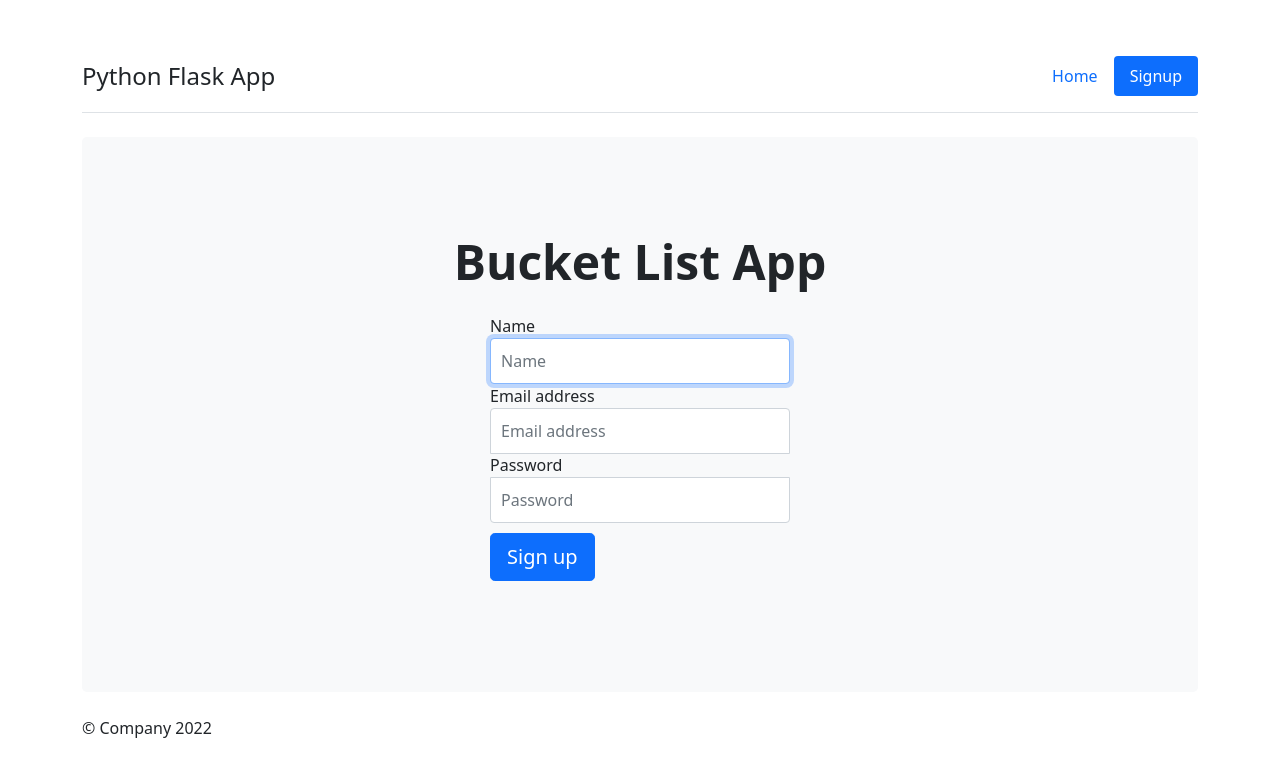
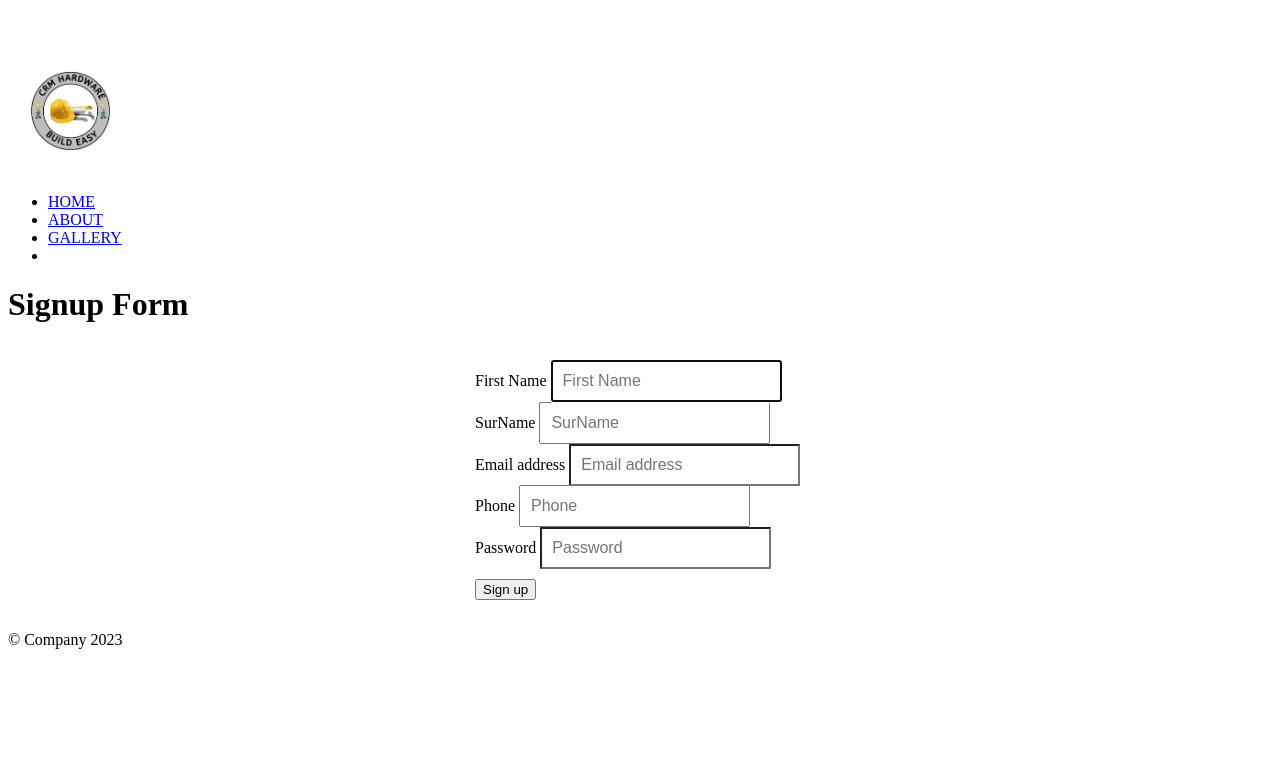
Before and after one commit to OPunga/Final_project, a Flask app: template templates/signup.html in a window 1280 px wide. Shown: the top 777 px of the page. Run offline with Flask 3, Linux system fonts and the light colour scheme; the template is opened without the code that fills it, so the values that code supplies are empty.

Commit message:
html files

```diff
--- a/templates/About.html
+++ b/templates/About.html
@@ -20,7 +20,6 @@
 		    <a class = "gallery" href="{{url_for('gallery')}}">GALLERY</a>
           </li>
           <li>
-            <a href="#order">ORDERS</a>
           </li>
         </ul>
       </nav>
--- a/templates/Gallery.html
+++ b/templates/Gallery.html
@@ -21,7 +21,6 @@
 		    <a class = "gallery" href="{{url_for('gallery')}}">GALLERY</a>
           </li>
           <li>
-            <a href="#order">ORDERS</a>
           </li>
         </ul>
       </nav>
--- a/templates/home.html
+++ b/templates/home.html
@@ -23,7 +23,7 @@
 		    <a class = "gallery" href="{{url_for('gallery')}}">GALLERY</a>
           </li>
           <li>
-            <a href="#order">ORDERS</a>
+            <a class = "signup" href="{{url_for('signup')}}">SIGNUP</a>
           </li>
         </ul>
       </nav>
--- a/templates/signup.html
+++ b/templates/signup.html
@@ -1,60 +1,56 @@
-<!DOCTYPE html>
-<html lang="en">
-    <head>
+{% extends "base.html" %}
 
-		<title>Python Flask Bucket List App - Signup</title>
+{% block head %}
+<link rel="stylesheet" href="{{url_for('static', filename='css/signup.css')}}">
 
-		<link
-			href="https://cdn.jsdelivr.net/npm/bootstrap@5.1.3/dist/css/bootstrap.min.css"
-			rel="stylesheet"
-			integrity="sha384-1BmE4kWBq78iYhFldvKuhfTAU6auU8tT94WrHftjDbrCEXSU1oBoqyl2QvZ6jIW3"
-			crossorigin="anonymous"
-		/>
-		<link href="../static/signup.css" rel="stylesheet" />
-	</head>
-	<body>
+{% endblock %}
+{% block body %}
 
-		<div class="container">
-
-			<div class="header">
-
-				<nav
-					class="d-flex flex-wrap justify-content-center py-3 mb-4 border-bottom"
-				>
-					<a
-						href="/"
-						class="d-flex align-items-center mb-3 mb-md-0 me-md-auto text-dark text-decoration-none"
-					>
-						<span class="fs-4">Python Flask App</span>
-					</a>
-					<ul class="nav nav-pills">
-						<li class="nav-item">
-							<a href="/" class="nav-link">Home</a>
-						</li>
-						<li class="nav-item">
-							<a href="/signup" class="nav-link active" aria-current="page"
-								>Signup</a
-							>
-						</li>
-					</ul>
-
-				</nav>
-
-			</div>
+<header class="header">
+      <section>
+		<a href="#"><img src="{{ url_for('static', filename='images/crm.png')}}" class="logo" width="125px" height="125px"  alt=""></a>
+      </section>
+      <nav class="navbar">
+        <ul>
+          <li>
+		    <a class="Active" href="{{url_for('home')}}">HOME</a>
+          </li>
+          <li>
+		    <a class="about" href="{{url_for('about')}}">ABOUT</a>
+          </li>
+          <li>
+		    <a class = "gallery" href="{{url_for('gallery')}}">GALLERY</a>
+          </li>
+          <li>
+          </li>
+        </ul>
+      </nav>
+      </header>
 			<div class="p-5 mb-4 bg-light rounded-3">
 				<div class="container-fluid py-5">
-					<h1 class="display-5 fw-bold text-center">Bucket List App</h1>
+					<h1 class="display-5 fw-bold text-center">Signup Form</h1>
 					<form id="form-signin" action="/api/signup" method="POST">
-						        <label for="inputName" class="sr-only">Name</label>
+						        <label for="inputName" class="sr-only">First Name</label>
 						        <input
 							type="name"
 							name="inputName"
 							id="inputName"
 							class="form-control"
-							placeholder="Name"
+							placeholder="First Name"
 							required
 							autofocus
 						/>
+						    <label for="inputName" class="sr-only">SurName</label>
+							<input
+							type="name"
+							name="inputName"
+							id="inputName"
+							class="form-control"
+							placeholder="SurName"
+							required
+							autofocus
+						/>
+
 						        <label for="inputEmail" class="sr-only"
 							>Email address</label
 						>
@@ -66,7 +62,17 @@
 							placeholder="Email address"
 							required
 							autofocus
-						/>
+                       />
+					        <label for="inputPhone" class="sr-only">Phone</label>
+							<input
+							type="text"
+							name="inputPhone"
+                            id="inputPhone"
+							class="form-control"
+							placeholder="Phone"
+							required
+					   />
+
 						        <label for="inputPassword" class="sr-only">Password</label>
 						        <input
 							type="password"
@@ -89,7 +95,7 @@
 
 			<footer class="footer">
 
-				<p>&copy; Company 2022</p>
+				<p>&copy; Company 2023</p>
 
 			</footer>
 
@@ -110,5 +116,4 @@
 					console.log(await res.json());
 				});
 		</script>
-	</body>
-</html>
+{% endblock %}
```
